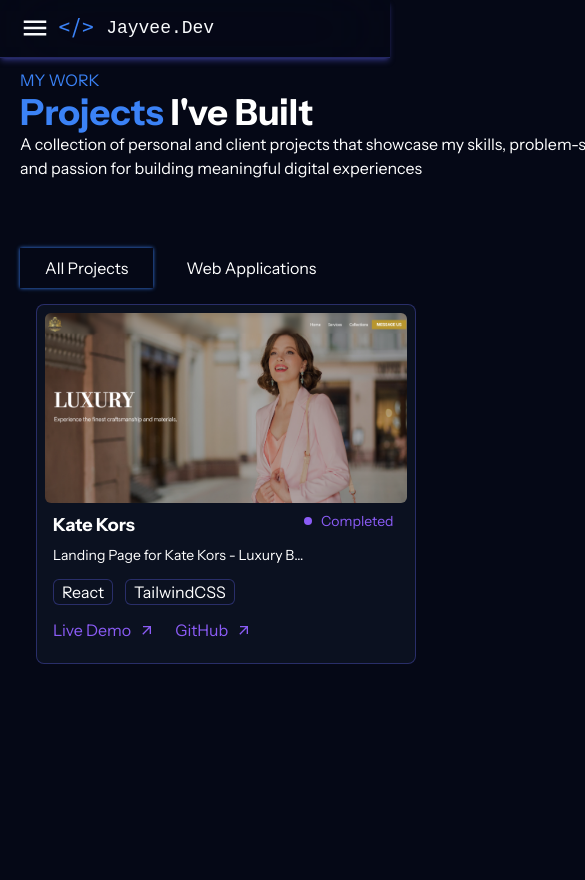
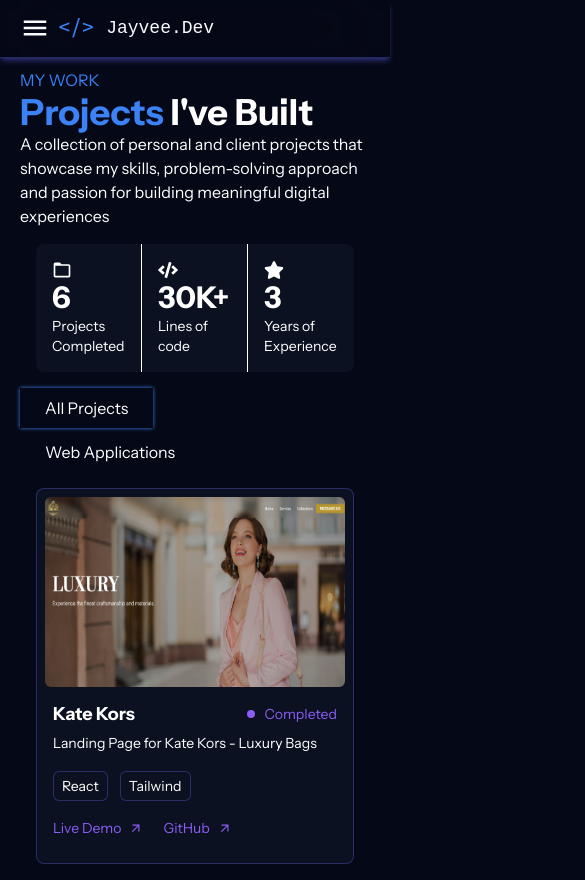
Before and after one commit to Developer-Jayvee/Jayvee.Dev-Portfolio, a React (Vite) app: page /projects/all in a window 390 px wide. Shown: the top 880 px of the page, 585 px wide, since content can reach past the window. Before the commit the page ends 844 px from the top, so only its background shows below. Built offline with nearby package versions, Linux system fonts and the light colour scheme; a web font is replaced by a local one.

Commit message:
Responsive Projects

```diff
--- a/src/components/layouts/Nav.tsx
+++ b/src/components/layouts/Nav.tsx
@@ -1,16 +1,32 @@
 import { NavLinks } from "@/constants";
-import {  useState } from "react";
+import {  useEffect, useState } from "react";
 import { IoMdMenu } from "react-icons/io";
 import {  NavLink } from "react-router-dom";
 
 
 export default function Nav(){
     const [navHeight ,setNavHeight] = useState<string>("h-14.5");
+
     const expandNav = () => {
         setNavHeight(
             (prev) => prev === 'h-14.5' ? 'h-70 ' : 'h-14.5'
         );
     }
+    useEffect( () => {
+        const handleResize = () => {
+            const width = window.innerWidth;
+            if(width > 768 ) {
+                setNavHeight('h-14.5');
+            }
+            else setNavHeight('h-70')
+        }
+        window.addEventListener('resize',handleResize);
+
+        return () => {
+            window.removeEventListener('resize',handleResize);
+        }
+    },[]);
+
 
     return <nav className={`
         ${navHeight == 'h-14.5' ?  navHeight + ' overflow-hidden' : navHeight }
--- a/src/constants/projects.ts
+++ b/src/constants/projects.ts
@@ -16,7 +16,7 @@
         title:"Kate Kors",
         description : "Landing Page for Kate Kors - Luxury Bags",
         status : "Completed",
-        stacks : ['React','TailwindCSS'],
+        stacks : ['React','Tailwind'],
         links : [
             {
                 label:'Live Demo',
--- a/src/pages/projects/card/ProjectCard.tsx
+++ b/src/pages/projects/card/ProjectCard.tsx
@@ -2,18 +2,18 @@
 import TechCards from "./TechCards";
 
 interface ProjectDetails {
-    title:string;
-    description : string;
-    status : string;
+    title: string;
+    description: string;
+    status: string;
 }
 interface ProjectProps {
-    image : any;
-    info : ProjectDetails;
-    stacks : Array<string>;
-    links ?: Array<{ label:string; path:string; }>
+    image: any;
+    info: ProjectDetails;
+    stacks: Array<string>;
+    links?: Array<{ label: string; path: string; }>
 }
 export default function ProjectCard({
-    image , info , stacks , links = []
+    image, info, stacks, links = []
 }: ProjectProps) {
 
     return <div className="  border border-borderColor bg-cardBg rounded-lg overflow-hidden p-2">
@@ -24,14 +24,22 @@
                 </div>
             </div>
             <div className="text-white p-2">
-                <div className="grid grid-cols-[1fr_95px] overflow-hidden">
+                <div className="grid grid-cols-1 overflow-hidden">
                     <div className="grid grid-rows-4  ">
-                        <h3 className="text-lg font-bold text-elipsis overflow-hidden text-nowrap ">{info.title}</h3>
+                        <div className="flex items-center justify-between">
+                            <h3 className="text-lg font-bold text-elipsis overflow-hidden text-nowrap ">{info.title}</h3>
+                            <div className=" text-sm">
+                                <div className="grid grid-cols-[9px_1fr] items-center gap-2 text-secondary">
+                                    <div className="rounded-full bg-secondary w-2 h-2"></div>
+                                    <p>{info.status}</p>
+                                </div>
+                            </div>
+                        </div>
                         <p className="text-sm text-ellipsis overflow-hidden text-nowrap">{info.description}</p>
                         <div className="flex gap-3 mb-2">
                             {
-                                stacks && stacks.map( (items) => (
-                                    <TechCards label={items}/>
+                                stacks && stacks.map((items) => (
+                                    <TechCards label={items} />
 
                                 ))
                             }
@@ -39,7 +47,7 @@
                         <div className="flex gap-5 ">
                             {
                                 links.length > 0 && links.map((data) => (
-                                    <a href={data.path} target="_blank" className="bg-cardBg text-secondary cursor-pointer hover:text-accent flex items-center gap-2">
+                                    <a href={data.path} target="_blank" className="bg-cardBg text-sm text-secondary cursor-pointer hover:text-accent flex items-center gap-2">
                                         <span>{data.label}</span>
                                         <MdOutlineArrowOutward />
                                     </a>
@@ -48,12 +56,7 @@
 
                         </div>
                     </div>
-                    <div className=" text-sm">
-                        <div className="grid grid-cols-[9px_1fr] items-center gap-2 text-secondary">
-                            <div className="rounded-full bg-secondary w-2 h-2"></div>
-                            <p>{info.status}</p>
-                        </div>
-                    </div>
+
                 </div>
             </div>
         </div>
--- a/src/pages/projects/card/TechCards.tsx
+++ b/src/pages/projects/card/TechCards.tsx
@@ -3,7 +3,7 @@
     label : string;
 }
 export default function TechCards({ label } : TechCardProps) {
-    return <div className="bg-cardBg px-2 text-center rounded-md border border-borderColor">
+    return <div className="bg-cardBg px-2 text-sm p-1 text-center rounded-md border border-borderColor">
         <p>{label}</p>
     </div>
 }
--- a/src/pages/projects/header.tsx
+++ b/src/pages/projects/header.tsx
@@ -3,7 +3,7 @@
 
 
 export default function ProjectHeader() {
-    return <div className="grid grid-cols-[700px_1fr] gap-x-20">
+    return <div className="grid md:grid-cols-2 lg:grid-cols-[1fr_1fr] gap-x-20">
         <div >
             <p className="text-primary">MY WORK</p>
             <h1 className="text-4xl font-bold">
--- a/src/pages/projects/index.tsx
+++ b/src/pages/projects/index.tsx
@@ -8,7 +8,7 @@
         <div className="flex flex-col gap-2">
             <ProjectHeader/>
             <div>
-                <ul className="flex gap-2 text-white items-center project-links">
+                <ul className="grid  grid-cols-1 md:grid-cols-2 max-sm:gap-y-5 md:flex  gap-2 text-white items-center project-links">
                     <li>
                         <NavLink to="/projects/all">
                             <span>All Projects</span>
--- a/src/pages/projects/list/ProjectList.tsx
+++ b/src/pages/projects/list/ProjectList.tsx
@@ -16,7 +16,7 @@
     },[type])
     return (
         <div className="p-4">
-            <div className="grid grid-cols-[repeat(auto-fill,minmax(380px,1fr))] gap-4">
+            <div className="grid max-sm:grid-cols-1 max-md:grid-cols-2 grid-cols-[repeat(auto-fill,minmax(380px,1fr))] gap-4">
                 {
                     projects && projects.map( (item,index) => (
                         <ProjectCard
```
